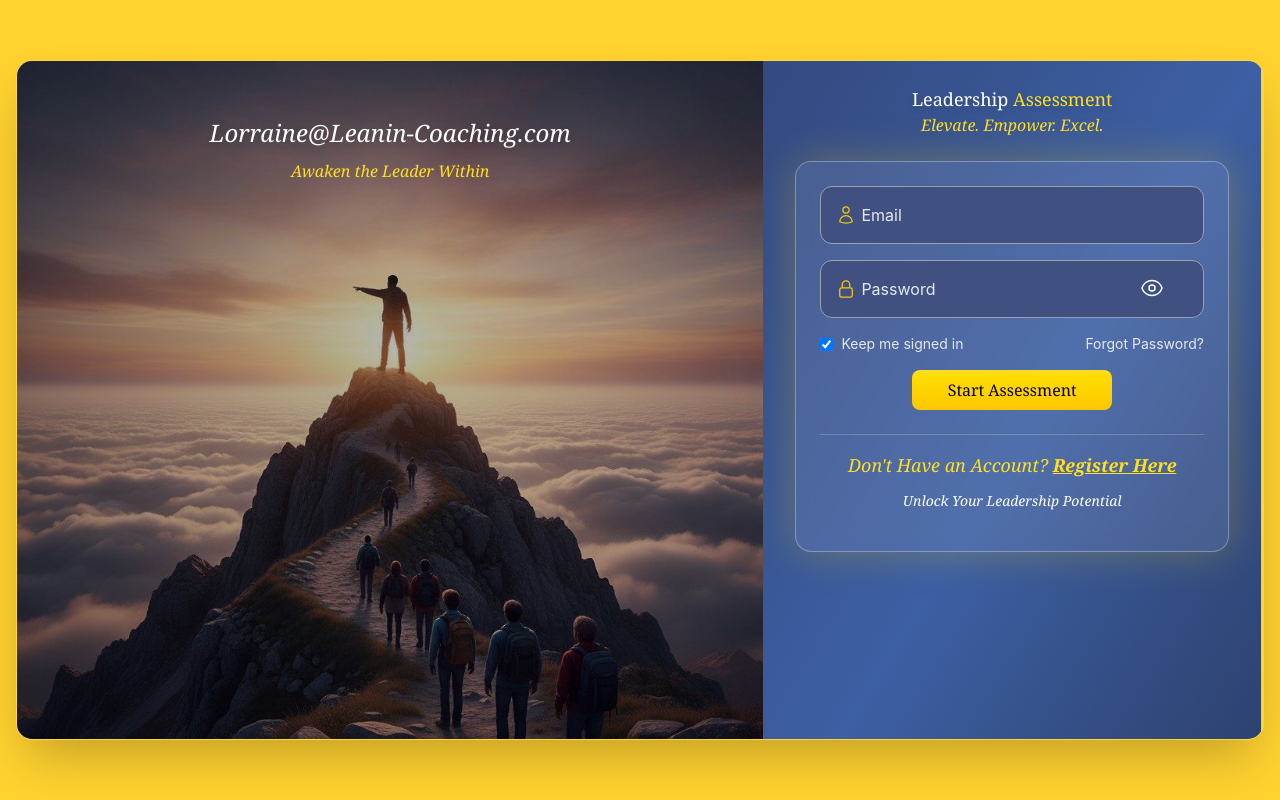
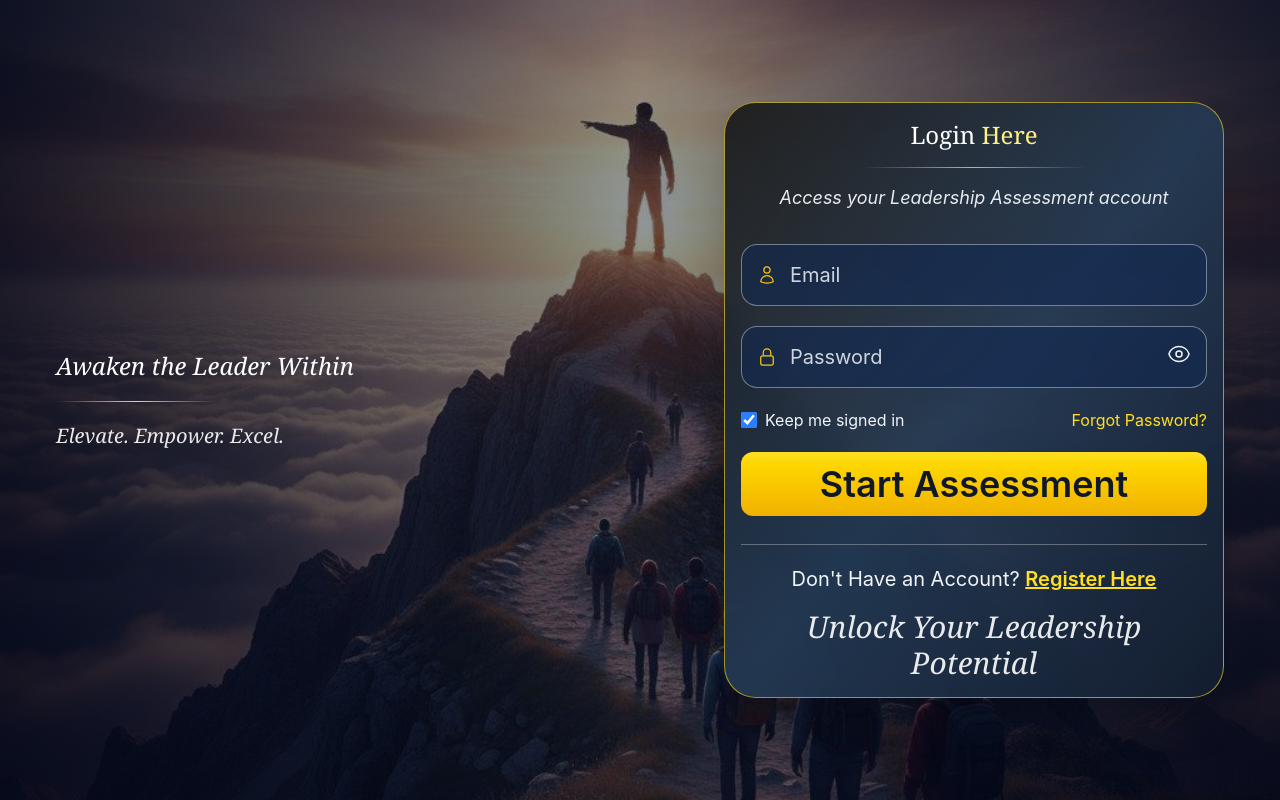
Before and after one commit to sireesha-metta/GoogleSheet-POC, a React (Vite) app: page /login in a window 1280 px wide. Built offline with nearby package versions, Linux system fonts and the light colour scheme.

Commit message:
added login code

```diff
--- a/src/App.jsx
+++ b/src/App.jsx
@@ -1,8 +1,28 @@
 
-
-
+import { useEffect } from "react";
 import AppRoutes from "./Routes/LeanRoutes.jsx";
 
 export default function App() {
+  useEffect(() => {
+    // Clear expired auth sessions on app startup
+    const AUTH_STORAGE_KEY = "gspoc_auth_session";
+    const raw = localStorage.getItem(AUTH_STORAGE_KEY);
+
+    if (raw) {
+      try {
+        const session = JSON.parse(raw);
+        // If token doesn't exist or session is expired, clear it
+        if (!session?.token || !session?.expiresAt || Date.now() > Number(session.expiresAt)) {
+          localStorage.removeItem(AUTH_STORAGE_KEY);
+          console.log("Cleared expired session");
+        }
+      } catch {
+        // If session data is corrupted, clear it
+        localStorage.removeItem(AUTH_STORAGE_KEY);
+        console.log("Cleared corrupted session");
+      }
+    }
+  }, []);
+
   return <AppRoutes />;
 }
--- a/src/component/FormInput.jsx
+++ b/src/component/FormInput.jsx
@@ -15,12 +15,12 @@ export default function FormInput({
             ? error
             : props.placeholder
         }
-        className={`w-full bg-[#405181] rounded-xl py-4 px-10  text-white
+        className={`w-full rounded-2xl border bg-[rgba(19,41,82,0.62)] py-4 pl-12 pr-12 text-xl text-white placeholder:text-slate-200/90
         focus:outline-none focus:ring-2
         ${
           error
-            ? "border-2 border-red-500 placeholder-red-400 focus:ring-red-500"
-            : "border border-gray-400 placeholder-gray-200 focus:ring-yellow-400"
+            ? "border-red-500 placeholder-red-300/90 focus:ring-red-500"
+            : "border-slate-300/50 focus:border-yellow-300/60 focus:ring-yellow-300/60"
         }`}
       />
 
--- a/src/index.css
+++ b/src/index.css
@@ -1 +1,8 @@
 @import "tailwindcss";
+
+html,
+body,
+#root {
+  min-height: 100%;
+  overflow-y: auto;
+}
--- a/src/pages/Login.jsx
+++ b/src/pages/Login.jsx
@@ -5,6 +5,7 @@ import { UserIcon, LockClosedIcon, EyeIcon, EyeSlashIcon, QuestionMarkCircleIcon
 import { INITIAL_REGISTER_FORM, INITIAL_REGISTER_ERRORS, } from "../types/register.types";
 import FormInput from "../component/FormInput";
 import { validators } from "../utils/validation";
+import humanhill from "../assets/human-hill.jpg";
 
 export default function Login() {
   const navigate = useNavigate();
@@ -72,8 +73,6 @@ export default function Login() {
 
     return errors;
   };
-
-
 
   const handleRegisterChange = (e) => {
     const { name, value } = e.target;
@@ -152,45 +151,50 @@ export default function Login() {
   };
 
   return (
-    <div className="min-h-screen bg-amber-300 flex items-center justify-center p-4">
-      <div className="w-full max-w-8xl h-[85vh] rounded-2xl overflow-hidden shadow-2xl border border-white/10 flex">
-        <div className="min-h-screen flex overflow-hidden">
-          <div className="hidden md:block w-3/5 relative">
-            <img src="src/assets/human-hill.jpg" alt="Leadership" className="w-full h-full object-cover" />
+    <div className="relative min-h-screen overflow-hidden bg-slate-950">
+      <img src={humanhill} alt="Leadership" className="absolute inset-0 h-full w-full object-cover" />
 
-            <div className="absolute inset-0 bg-black/25"></div>
+      <div className="absolute inset-0 bg-gradient-to-r from-slate-950/85 via-slate-900/45 to-slate-950/80" />
 
-            <div className="absolute top-14 left-1/2 -translate-x-1/2 z-8 text-white text-center">
-              <p className="text-2xl md:text-2xl drop-shadow-md text-white font-serif italic font-medium">
-                Lorraine@Leanin-Coaching.com
+      <div className="relative z-10 mx-auto flex min-h-screen w-full max-w-[1400px] items-center justify-between gap-8 px-4            py-8 md:px-10 lg:px-14">
+        <div className="hidden max-w-[420px] md:block">
+          <h4 className="font-serif text-2xl lg:text-2xl leading-tight text-white drop-shadow-xl">
+            <span className="italic text-white">
+              Awaken the Leader Within
+            </span>
+          </h4>
+
+          <div className="my-5 h-px w-40 bg-gradient-to-r from-transparent via-yellow-300 to-transparent" />
+
+          <p className="font-serif text-lg lg:text-xl italic text-white/90">
+            Elevate. Empower. Excel.
           </p>
-              <h2 className="mt-3 text-2lg italic text-yellow-300 font-serif leading-tight">
-                Awaken the Leader Within
-              </h2>
         </div>
 
-            <div className="absolute inset-0 bg-gradient-to-r from-black/10 to-transparent" />
-          </div>
-
-          <div className="w-full md:w-2/5 bg-gradient-to-br from-[#334a80] via-[#3d5fa3] to-[#2a3d66] flex justify-center pt-12 p-8">
-            <div className="w-full max-w-lg mx-auto -mt-6">
-              <h1 className="text-center text-white font-serif text-2xl md:text-lg drop-shadow-md">
-                Leadership <span className="text-yellow-300"> Assessment </span>
+        <div className="w-full md:max-w-[500px]">
+          <div className="rounded-[32px] border border-yellow-300/60
+              bg-gradient-to-br from-[#1c1c1c]/95 via-[#243b55]/90 to-[#141e30]/95
+              p-6 shadow-2xl backdrop-blur-md md:p-4">
+            <h1 className="text-center font-serif text-2xl text-white md:text-2xl">
+              Login <span className="text-yellow-200">Here</span>
             </h1>
 
-              {/* <div className="w-full h-px bg-white/20 my-4"></div> */}
+            <div className="mx-auto mt-4 h-px w-56 bg-gradient-to-r from-transparent via-yellow-300/80 to-transparent" />
 
-              <p className="text-center text-yellow-300 italic text-3lg font-serif mb-6">
-                Elevate. Empower. Excel.
-              </p>
+            <h3 className="mt-4 text-center text-md text-slate-100/95 md:text-lg italic">
+              Access your Leadership Assessment account
+            </h3>
 
-              <div className="bg-white/10 backdrop-blur-md border border-white/30 rounded-2xl p-6 shadow-[0_0_40px_rgba(255,215,0,0.25)]">
-                <form onSubmit={onSubmit} className="space-y-4">
-                  <div>
+            <form onSubmit={onSubmit} className="mt-8 space-y-5">
               <div className="relative">
-                      <UserIcon className="absolute left-4 top-1/2 -translate-y-1/2 h-5 w-5 text-yellow-400 z-10" />
+                <UserIcon className="absolute left-4 top-1/2 z-10 h-5 w-5 -translate-y-1/2 text-yellow-400" />
 
-                      <FormInput type="email" value={email} placeholder="Email" error={errors.email} showErrorInPlaceholder={true}
+                <FormInput
+                  type="email"
+                  value={email}
+                  placeholder="Email"
+                  error={errors.email}
+                  showErrorInPlaceholder={true}
                   onChange={(e) => {
                     setEmail(e.target.value);
                     setErrors((prev) => ({
@@ -200,13 +204,16 @@ export default function Login() {
                   }}
                 />
               </div>
-                  </div>
 
-                  <div>
               <div className="relative">
-                      <LockClosedIcon className="absolute left-4 top-1/2 -translate-y-1/2 h-5 w-5 text-yellow-400 z-10" />
-                      <FormInput type={showPassword ? "text" : "password"} value={password} placeholder="Password"
-                        error={errors.password} showErrorInPlaceholder={true}
+                <LockClosedIcon className="absolute left-4 top-1/2 z-10 h-5 w-5 -translate-y-1/2 text-yellow-400" />
+
+                <FormInput
+                  type={showPassword ? "text" : "password"}
+                  value={password}
+                  placeholder="Password"
+                  error={errors.password}
+                  showErrorInPlaceholder={true}
                   onChange={(e) => {
                     setPassword(e.target.value);
                     setErrors((prev) => ({
@@ -216,39 +223,61 @@ export default function Login() {
                   }}
                 />
 
-                      <button type="button" onClick={() => setShowPassword(!showPassword)}
-                        className="absolute right-4 top-4 right-10 text-white" >
-                        {showPassword ? (<EyeSlashIcon className="h-6 w-6" />) : (<EyeIcon className="h-6 w-6" />)}
+                <button
+                  type="button"
+                  onClick={() => setShowPassword(!showPassword)}
+                  className="absolute right-4 top-4 text-white/95"
+                >
+                  {showPassword ? (
+                    <EyeSlashIcon className="h-6 w-6" />
+                  ) : (
+                    <EyeIcon className="h-6 w-6" />
+                  )}
                 </button>
               </div>
+
+              <div className="flex items-center gap-2 text-sm md:text-base">
+                <input
+                  type="checkbox"
+                  checked={rememberMe}
+                  onChange={(e) => setRememberMe(e.target.checked)}
+                  className="h-4 w-4 rounded border-white/60 bg-transparent text-blue-500 accent-blue-500"
+                />
+
+                <span className="text-slate-100">Keep me signed in</span>
+
+                <button
+                  type="button"
+                  className="ml-auto text-yellow-300 transition hover:text-yellow-200"
+                >
+                  Forgot Password?
+                </button>
               </div>
 
-                  <div className="flex items-center">
-                    <input type="checkbox" checked={rememberMe} onChange={(e) => setRememberMe(e.target.checked)} className="mr-2" />
-                    <span className="text-gray-200 text-sm">Keep me signed in</span>
-                    <span className="text-gray-200 ml-auto text-sm">Forgot Password?</span>
-                  </div>
-
-                  <button type="submit" disabled={isSubmitting}
-                    className="w-50 mx-auto block  py-2 rounded-lg text-2lg font-serif text-black bg-gradient-to-b from-yellow-300
-                   to-yellow-400 text-center" >
+              <button
+                type="submit"
+                disabled={isSubmitting}
+                className="mt-2 block w-full rounded-xl bg-gradient-to-b from-yellow-300 to-yellow-500 py-3 text-center text-3xl font-semibold text-slate-900 transition hover:brightness-105 disabled:cursor-not-allowed disabled:opacity-70 md:text-4xl"
+              >
                 {isSubmitting ? "Signing in..." : "Start Assessment"}
               </button>
             </form>
 
-                <div className="border-t border-white/20 mt-6 pt-4">
-                  <p className="text-center text-yellow-300 italic text-lg font-serif mb-3">
-                    Don't Have an Account?{" "}<button type="button" onClick={() => setShowRegister(true)}
-                      className="underline font-semibold hover:text-yellow-200" >
+            <div className="mt-7 border-t border-white/30 pt-5">
+              <p className="text-center text-lg text-slate-100 md:text-xl">
+                Don't Have an Account?{" "}
+                <button
+                  type="button"
+                  onClick={() => setShowRegister(true)}
+                  className="font-semibold text-yellow-300 underline transition hover:text-yellow-200"
+                >
                   Register Here
                 </button>
               </p>
 
-                  <p className="text-center text-white italic text-sm font-serif mb-4">
+              <p className="mt-4 text-center font-serif text-2xl italic text-white/90 md:text-3xl">
                 Unlock Your Leadership Potential
               </p>
-                </div>
-              </div>
             </div>
           </div>
         </div>
--- a/src/pages/Welcome.jsx
+++ b/src/pages/Welcome.jsx
@@ -1,15 +1,32 @@
 import { useNavigate } from "react-router-dom";
-import { getAuthSession } from "../utils/auth";
-import Diagnostic from "./Diagnostic.jsx";
+import { getAuthSession, logoutUser } from "../utils/auth";
 
 
 export default function Welcome() {
   const user = getAuthSession();
   const navigate = useNavigate();
 
+  const handleLogout = async () => {
+    await logoutUser();
+    navigate("/login", { replace: true });
+  };
+
   return (
     <div className="min-h-screen bg-gradient-to-br from-amber-200 to-yellow-400">
       <div className="min-h-screen bg-amber-300 max-w-6xl mx-auto px-6 py-8">
+
+        {/* Header with Logout Button */}
+        <div className="flex justify-between items-center mb-6">
+          <span className="text-[#001B57] text-3xl font-semibold">
+            Leadership Assessment Platform
+          </span>
+          <button
+            onClick={handleLogout}
+            className="bg-red-500 hover:bg-red-600 text-white px-6 py-2 rounded-xl font-semibold transition shadow-md"
+          >
+            Logout
+          </button>
+        </div>
 
         <div className="bg-blue-400 rounded-xl shadow-lg p-6 mb-6">
           <span className="flex justify-center items-center text-[#001B57] px-8 py-2  text-3xl font-semibold w-fit mx-auto">
--- a/src/utils/auth.js
+++ b/src/utils/auth.js
@@ -136,3 +136,54 @@ export async function authFetch(path, options = {}) {
 
   return response;
 }
+
+// Diagnostic API functions
+export async function getQuestions() {
+  try {
+    const response = await fetch(`${API_BASE_URL}/api/questions`);
+
+    if (!response.ok) {
+      throw new Error(`HTTP error! status: ${response.status}`);
+    }
+
+    const data = await response.json();
+
+    if (!Array.isArray(data)) {
+      throw new Error("Invalid response format");
+    }
+
+    return { success: true, data };
+  } catch (error) {
+    console.error("Error loading questions:", error);
+    return {
+      success: false,
+      error: error.message || "Could not load questions. Please try again."
+    };
+  }
+}
+
+export async function submitDiagnostic(payload) {
+  try {
+    const response = await fetch(`${API_BASE_URL}/api/submit`, {
+      method: "POST",
+      headers: {
+        "Content-Type": "application/json",
+      },
+      body: JSON.stringify(payload),
+    });
+
+    const text = await response.text();
+    const success =
+      text.toLowerCase().includes("success") ||
+      text.toLowerCase().includes("saved");
+
+    if (success) {
+      return { success: true, message: "Saved to Google Sheet!" };
+    } else {
+      return { success: false, message: text || "Save failed." };
+    }
+  } catch (error) {
+    console.error("Error submitting diagnostic:", error);
+    return { success: false, message: "Network error." };
+  }
+}
```
Also changed, not shown: src/pages/Diagnostic.jsx (+178 -146 lines), src/assets/leader-img.jpg (renamed from src/assets/leader-img.jpeg). Lines whose indentation alone changed are shown as unchanged.
